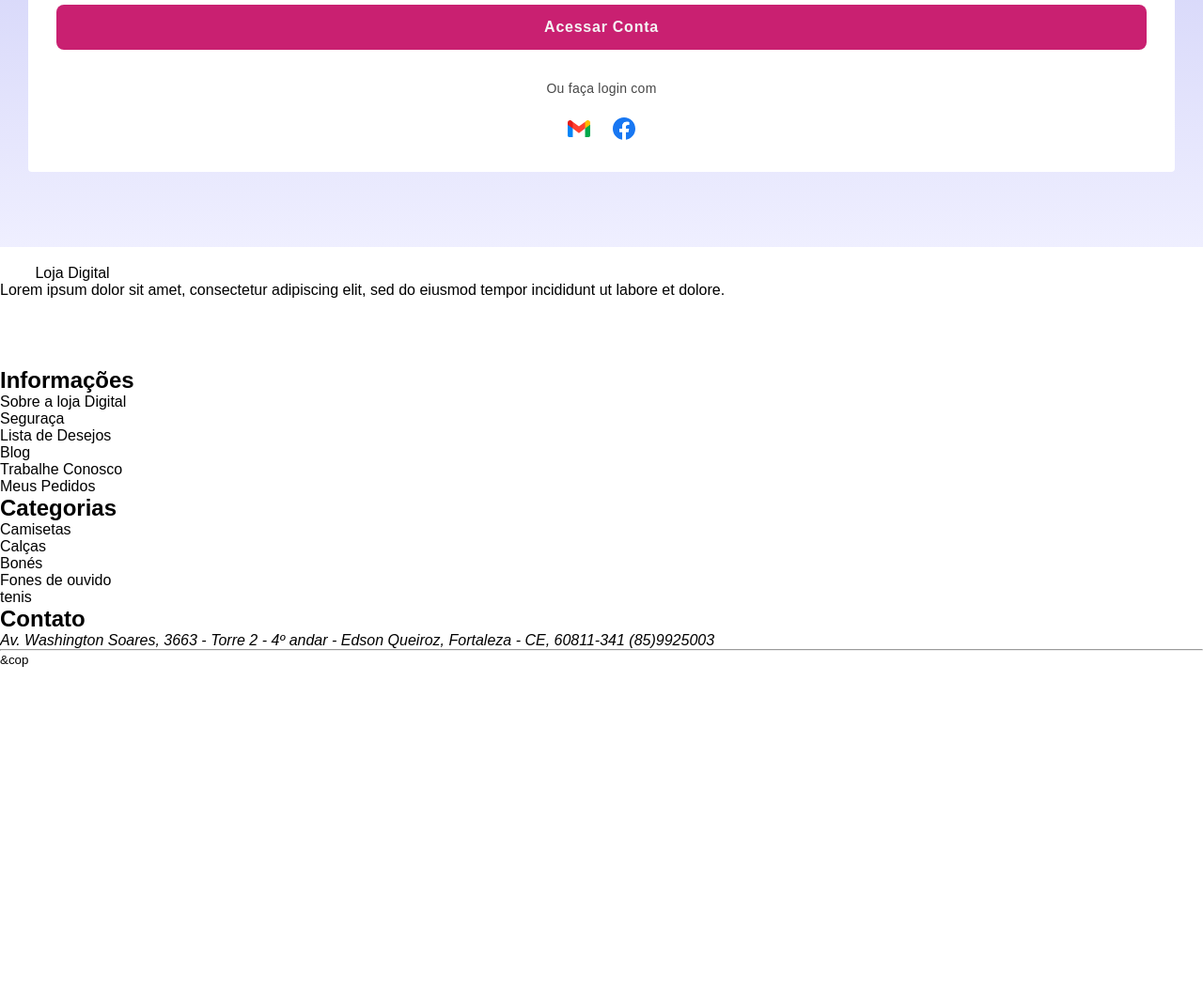
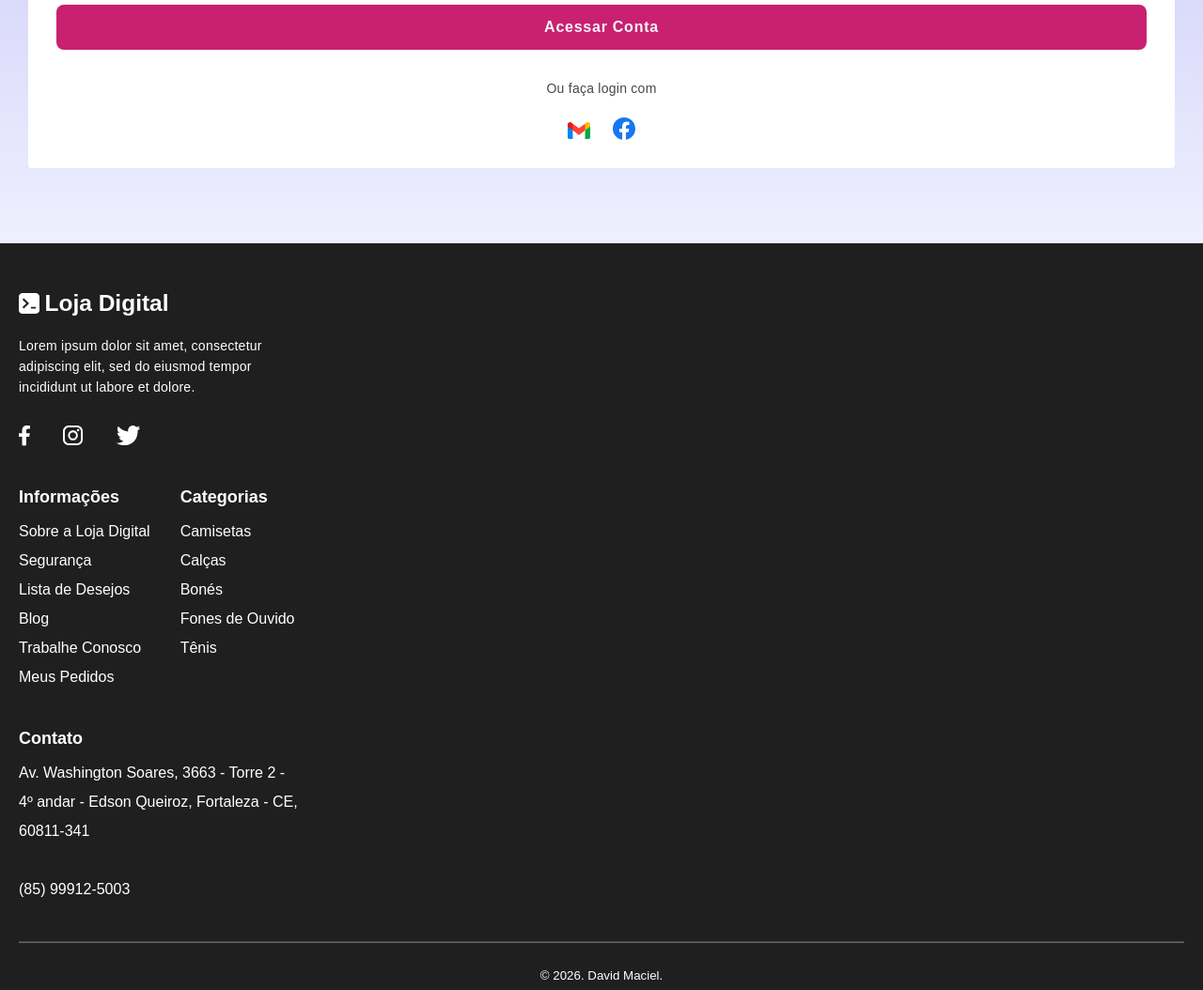
Before and after one commit to davidinfohelp/loja-digital, a plain HTML site: page index.html in a window 1280 px wide. Shown: the part 520-1574 px from the top of the page at 94% size. Before the commit the page ends 1231 px from the top, so only its background shows below. Drawn offline with Linux system fonts and the light colour scheme.

Commit message:
chore: modularizar folhas de estilo

```diff
--- a/index.html
+++ b/index.html
@@ -10,7 +10,19 @@
         <title>Cadastrar - Loja Digital</title>
         <link
             rel="stylesheet"
-            href="./style.css"
+            href="./styles/reset.css"
+        />
+        <link
+            rel="stylesheet"
+            href="./styles/header.css"
+        />
+        <link
+            rel="stylesheet"
+            href="./styles/main.css"
+        />
+        <link
+            rel="stylesheet"
+            href="./styles/footer.css"
         />
     </head>
     <body>
@@ -55,6 +67,7 @@
                                 <img
                                     src="./assets/email.svg"
                                     alt="ícone para acesso com email"
+                                    class="email-icon"
                                 />
                             </a>
                         </li>
@@ -72,59 +85,98 @@
         </main>
         <footer>
             <div>
-                <div class="social" > </div>
-                    <a href="#">
+                <div class="social">
+                    <a href="#" class="logo">
                         <img
-                        src="./assets/logo branco.svg"
-                         alt="logo da loja na cor branca">
-                         <span>
-                            Loja Digital
-                         </span>
+                            src="./assets/logo branco.svg"
+                            alt="logo da loja na cor branca"
+                        />
+                        <span>Loja Digital</span>
                     </a>
-                    <p>
-                        Lorem ipsum dolor sit amet, consectetur adipiscing elit, sed do eiusmod tempor incididunt ut labore et dolore.
-                    </p>
+                    <p>Lorem ipsum dolor sit amet, consectetur adipiscing elit, sed do eiusmod tempor incididunt ut labore et dolore.</p>
                     <ul>
-                        <li><a href="#"><img src="assets/Facebook branco.svg" alt=""></a></li>
-                        <li><a href="#"><img src="assets/instagram branco.svg" alt=""></a></li>
-                        <li><a href="#"><img src="assets/twiter branco.svg" alt=""></a></li>
+                        <li>
+                            <a href="#">
+                                <img
+                                    src="./assets/Facebook branco.svg"
+                                    alt="ícone branco do facebook"
+                                />
+                            </a>
+                        </li>
+                        <li>
+                            <a href="#">
+                                <img
+                                    src="./assets/instagram branco.svg"
+                                    alt="ícone branco do instagram"
+                                />
+                            </a>
+                        </li>
+                        <li>
+                            <a href="#">
+                                <img
+                                    src="./assets/twiter branco.svg"
+                                    alt="ícone branco do twitter"
+                                />
+                            </a>
+                        </li>
                     </ul>
-                <div class="infomartion">  </div>
+                </div>
+                <div class="information">
                     <div>
                         <h2>Informações</h2>
                         <ul>
-                            <li><a href="#">Sobre a loja Digital</a></li>
-                            <li><a href="#">Seguraça</a></li>
-                            <li><a href="#">Lista de Desejos</a></li>
-                            <li><a href="#"></a>Blog</li>
-                            <li><a href="#">Trabalhe Conosco</a></li>
-                            <li><a href="#">Meus Pedidos</a></li>
-
-
+                            <li>
+                                <a href="#">Sobre a Loja Digital</a>
+                            </li>
+                            <li>
+                                <a href="#">Segurança</a>
+                            </li>
+                            <li>
+                                <a href="#">Lista de Desejos</a>
+                            </li>
+                            <li>
+                                <a href="#">Blog</a>
+                            </li>
+                            <li>
+                                <a href="#">Trabalhe Conosco</a>
+                            </li>
+                            <li>
+                                <a href="#">Meus Pedidos</a>
+                            </li>
                         </ul>
                     </div>
                     <div>
                         <h2>Categorias</h2>
                         <ul>
-                            <ul><a href="#">Camisetas</a></ul>
-                            <ul><a href="#">Calças</a></ul>
-                            <ul><a href="#">Bonés</a></ul>
-                            <ul><a href="#">Fones de ouvido</a></ul>
-                            <ul><a href="#">tenis</a></ul>
-
+                            <li>
+                                <a href="#">Camisetas</a>
+                            </li>
+                            <li>
+                                <a href="#">Calças</a>
+                            </li>
+                            <li>
+                                <a href="#">Bonés</a>
+                            </li>
+                            <li>
+                                <a href="#">Fones de Ouvido</a>
+                            </li>
+                            <li>
+                                <a href="#">Tênis</a>
+                            </li>
                         </ul>
                     </div>
+                </div>
                 <div class="contact">
                     <h2>Contato</h2>
                     <address>
-                        <a href="https://maps.app.goo.gl/jap1wosVPLCaoTmP8" target="_blank">Av. Washington Soares, 3663 - Torre 2 - 4º andar - Edson Queiroz, Fortaleza - CE, 60811-341</a>
-                        <a href="Tel:+8599125003">(85)9925003</a>
+                        <a href="https://maps.app.goo.gl/jh1TAbByhhGjPcjG6" target="_blank">Av. Washington Soares, 3663 - Torre 2 - 4º andar - Edson Queiroz, Fortaleza - CE, 60811-341</a>
+                        <a href="tel:+5585999125003">(85) 99912-5003</a>
                     </address>
                 </div>
             </div>
             <div>
                 <hr>
-                <small>&cop</small>
+                <small>&copy; 2026. David Maciel.</small>
             </div>
         </footer>
     </body>
--- /dev/null
+++ b/styles/footer.css
@@ -0,0 +1,98 @@
+footer {
+    background-color: #1F1F1F;
+    padding: 50px 20px 46px;
+
+
+    * {
+        color: #fff;
+    }
+
+    .social {
+        margin-bottom: 40px;
+
+        .logo {
+            display: flex;
+            gap: 5.5px;
+            margin-bottom: 20px;
+
+            img {
+                width: 22px;
+            }
+
+            span {
+                font-size: 24.5px;
+                font-weight: 600;
+            }
+        }
+
+        p {
+            font-size: 14px;
+            line-height: 22px;
+            letter-spacing: .25px;
+            width: 300px;
+            margin-bottom: 30px;
+        }
+
+        ul {
+            display: flex;
+            gap: 35px;
+
+            img {
+                height: 22px;
+            }
+        }
+    }
+
+    .information {
+        display: flex;
+        gap: 32px;
+        margin-bottom: 40px;
+
+        div {
+            h2 {
+                font-size: 18px;
+                font-weight: 600;
+                margin-bottom: 10px;
+            }
+
+            ul {
+                a {
+                    line-height: 31px;
+                }
+            }
+        }
+    }
+
+    .contact {
+        margin-bottom: 40px;
+
+        h2 {
+            font-size: 18px;
+            font-weight: 600;
+            margin-bottom: 10px;
+        }
+
+        address {
+            font-style: normal;
+            display: flex;
+            flex-direction: column;
+            gap: 31px;
+
+            a {
+                line-height: 31px;
+                width: 300px;
+            }
+        }
+    }
+
+    hr {
+        border-color: #ffffff4d;
+        margin-bottom: 23px;
+    }
+
+    small {
+        display: block;
+        text-align: center;
+        line-height: 24px;
+    }
+}
--- /dev/null
+++ b/styles/header.css
@@ -0,0 +1,19 @@
+header {
+    height: 64px;
+    display: flex;
+    justify-content: center;
+
+    a {
+        width: 174px;
+        display: flex;
+        justify-content: center;
+        align-items: center;
+        gap: 4.36px;
+
+        span {
+            font-size: 19.85px;
+            font-weight: 600;
+            color: #c92071;
+        }
+    }
+}
--- a/style.css
+++ b/styles/main.css
@@ -1,32 +1,3 @@
-* {
-    margin: 0;
-    padding: 0;
-    color: #000;
-    text-decoration: none;
-    font-family: sans-serif;
-    list-style: none;
-}
-
-header {
-    height: 64px;
-    display: flex;
-    justify-content: center;
-
-    a {
-        width: 174px;
-        display: flex;
-        justify-content: center;
-        align-items: center;
-        gap: 4.36px;
-
-        span {
-            font-size: 19.85px;
-            font-weight: 600;
-            color: #c92071;
-        }
-    }
-}
-
 main {
     background: linear-gradient(#B5B6F2, #EFEFFF);
     padding: 63px 30px 80px;
@@ -87,12 +58,13 @@ main {
                     font-size: 16px;
                     padding: 16px 13px;
                     line-height: 28px;
-                    outline: #c92071;
+                    outline-color: #c92071;
                 }
             }
         }
-        p{
-            a{
+
+        p {
+            a {
                 font-size: 14px;
                 line-height: 22px;
                 text-decoration: underline;
@@ -112,35 +84,36 @@ main {
             letter-spacing: .75px;
         }
 
-
-        .others{
+        .others {
             margin: auto;
 
-            p{
+            p {
                 font-size: 14px;
                 line-height: 22px;
                 letter-spacing: .25px;
                 color: #474747;
             }
 
-
             ul {
-                display:  flex;
+                display: flex;
                 justify-content: center;
                 gap: 24px;
                 margin-top: 20px;
                 align-items: center;
 
-                li{
-                    a{
+                li {
+                    height: 24px;
+
+                    a {
                         display: block;
                         height: fit-content;
 
+                        .email-icon {
+                            margin-top: 2px;
+                        }
                     }
                 }
-
             }
         }
-
     }
 }
--- /dev/null
+++ b/styles/reset.css
@@ -0,0 +1,8 @@
+ *{
+    margin: 0;
+    padding: 0;
+    color: #000;
+    text-decoration: none;
+    font-family: sans-serif;
+    list-style: none;
+}
```
Also changed, not shown: styles/responsive.css (added).
